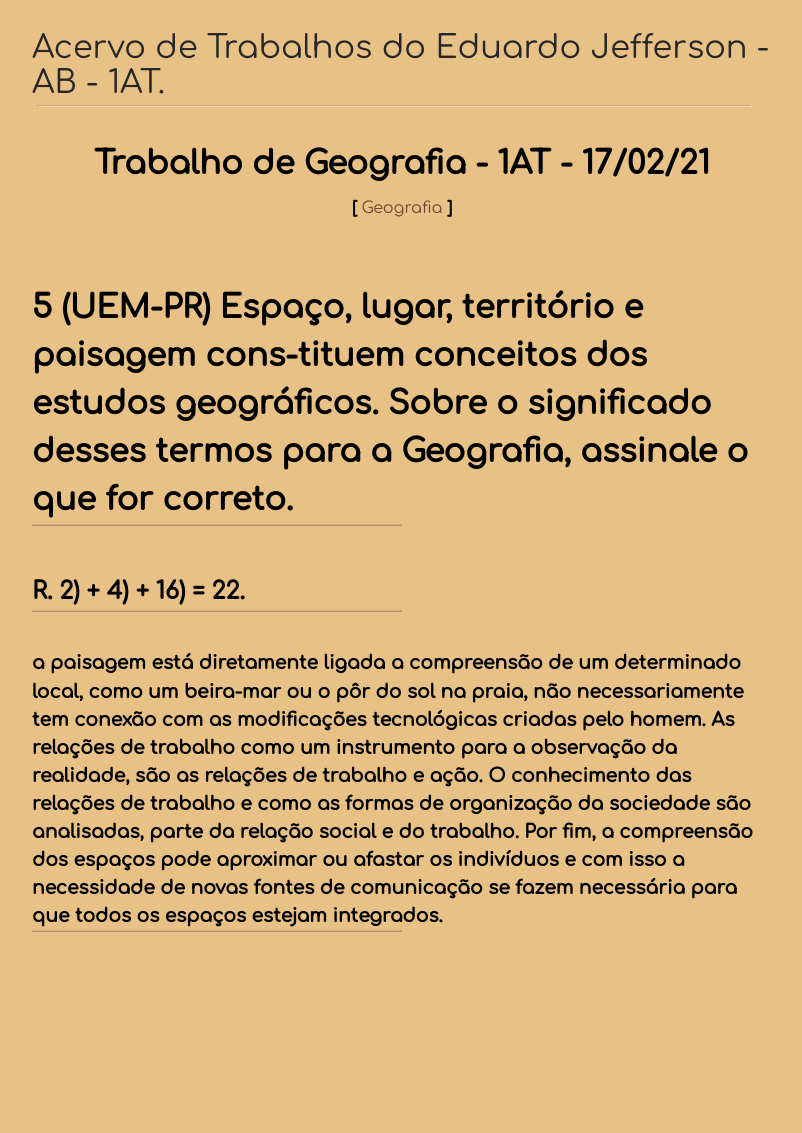
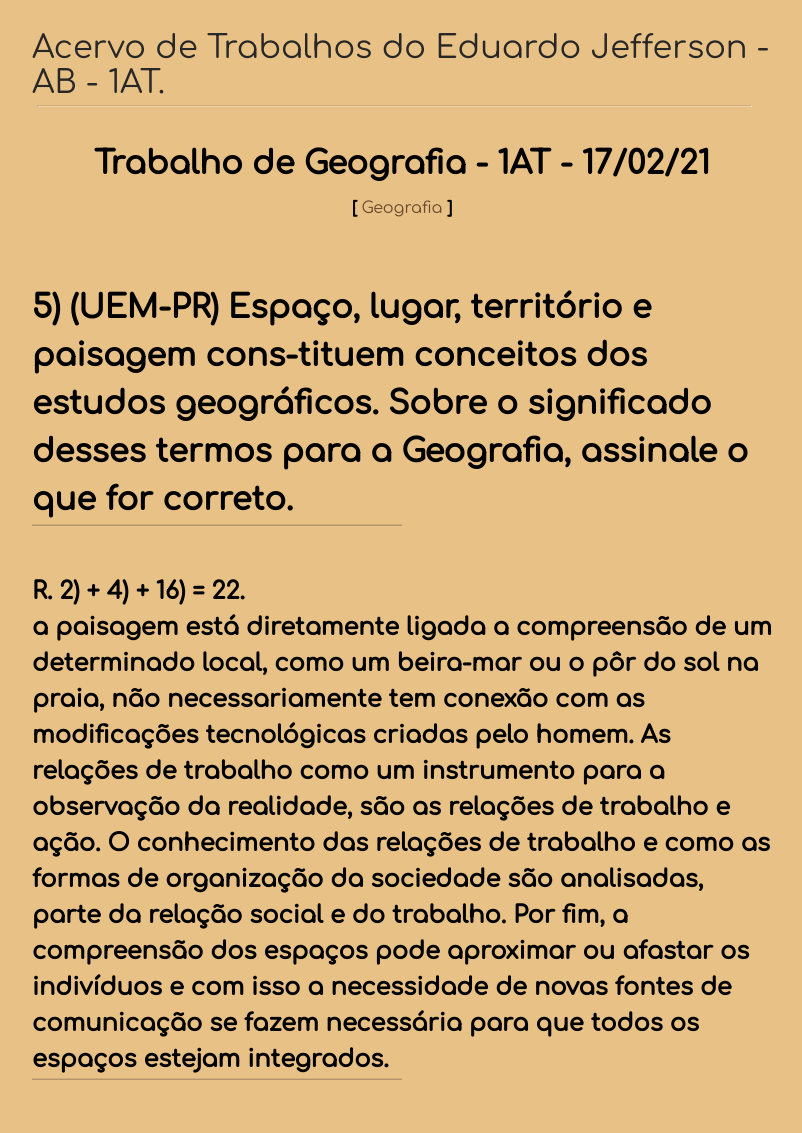
Before and after one commit to heart-leap/heart-leap.github.io, a Jekyll site: the page built from _posts/2021-02-17-ab-tarefa-de-geografia.md, in a window 1280 px wide. Shown: the whole page, without its empty margins (238-1040 px from the left). Built offline with Jekyll 4.4.1, drawn with Linux system fonts in a browser that asks for light colours; before the commit the page ends 985 px from its top, so only the background shows below that.

Commit message:
novo post

```diff
--- a/_posts/2021-02-17-ab-tarefa-de-geografia.md
+++ b/_posts/2021-02-17-ab-tarefa-de-geografia.md
@@ -5,8 +5,6 @@ subtitle: Espaço Geografico e Termos.
 tags: [Geografia]
 ---
 
-# 5 (UEM-PR) Espaço, lugar, território e paisagem cons-tituem conceitos dos estudos geográficos. Sobre o significado desses termos para a Geografia, assinale o que for correto.
+# 5) (UEM-PR) Espaço, lugar, território e paisagem cons-tituem conceitos dos estudos geográficos. Sobre o significado desses termos para a Geografia, assinale o que for correto.
 
-## R. 2) + 4) + 16) = 22.
-
-### a paisagem está diretamente ligada a compreensão de um determinado local, como um beira-mar ou o pôr do sol na praia, não necessariamente tem conexão com as modificações tecnológicas criadas pelo homem. As relações de trabalho como um instrumento para a observação da realidade, são as relações de trabalho e ação. O conhecimento das relações de trabalho e como as formas de organização da sociedade são analisadas, parte da relação social e do trabalho. Por fim, a compreensão dos espaços pode aproximar ou afastar os indivíduos e com isso a necessidade de novas fontes de comunicação se fazem necessária para que todos os espaços estejam integrados.
+## R. 2) + 4) + 16) = 22.<br/> a paisagem está diretamente ligada a compreensão de um determinado local, como um beira-mar ou o pôr do sol na praia, não necessariamente tem conexão com as modificações tecnológicas criadas pelo homem. As relações de trabalho como um instrumento para a observação da realidade, são as relações de trabalho e ação. O conhecimento das relações de trabalho e como as formas de organização da sociedade são analisadas, parte da relação social e do trabalho. Por fim, a compreensão dos espaços pode aproximar ou afastar os indivíduos e com isso a necessidade de novas fontes de comunicação se fazem necessária para que todos os espaços estejam integrados.
```
